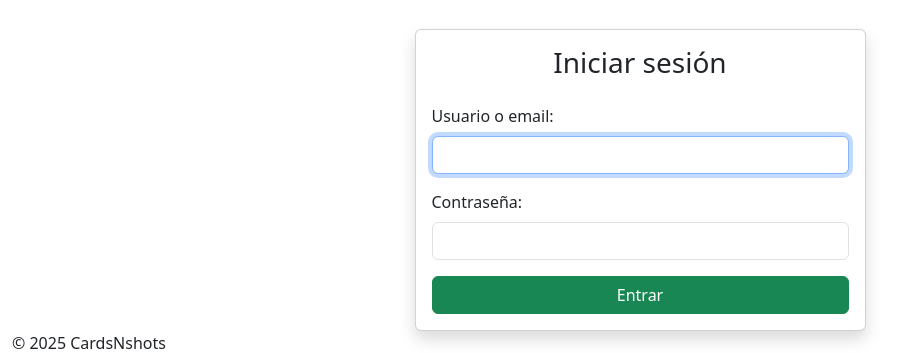
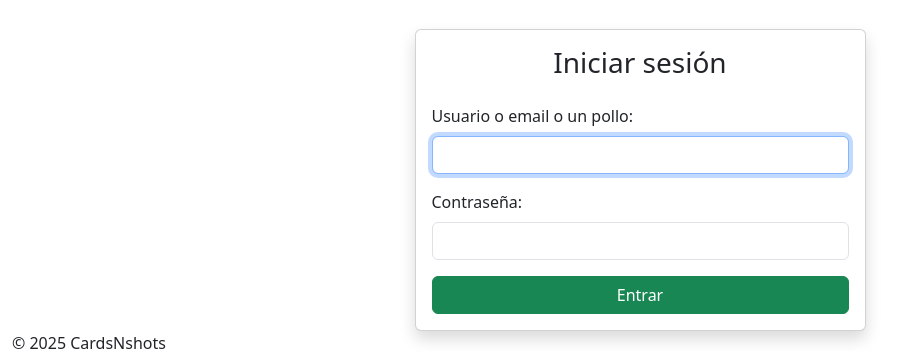
Before and after one commit to solidsnake1395/Card-Shots, a Symfony app: template templates/security/login.html.twig in a window 1280 px wide. Shown: the part 127-480 px from the top of the page, without its empty margins (0-920 px from the left). Run offline with Twig, Linux system fonts and the light colour scheme; the template is opened without the code that fills it, so the values that code supplies are empty; some libraries are stand-ins or nearby versions.

```diff
--- a/templates/security/login.html.twig
+++ b/templates/security/login.html.twig
@@ -11,7 +11,7 @@
 
                         <form action="{{ path('login') }}" method="post">
                             <div class="mb-3">
-                                <label for="username" class="form-label">Usuario o email:</label>
+                                <label for="username" class="form-label">Usuario o email o un pollo:</label>
                                 <input type="text" id="username" name="_username" value="{{ last_username }}"
                                        class="form-control" required autofocus>
                             </div>
```
